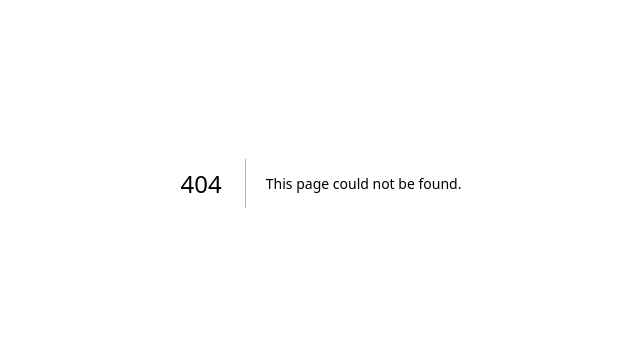
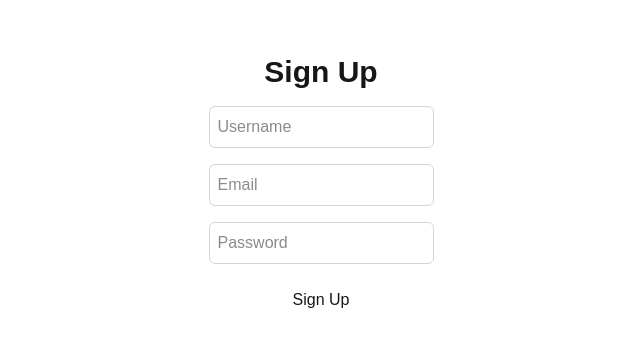
Before and after one commit to Alieeh/utilities-hub, a Next.js app: page /signup in a window 1280 px wide. Before the commit this address had no page. Shown: the part 217-564 px from the top of the page, without its empty margins (319-959 px from the left). Built offline with nearby package versions, Linux system fonts and the light colour scheme.

Commit message:
signup form and Validating the form data - using zod library

```diff
--- /dev/null
+++ b/app/lib/validation/signUpformSchema.ts
@@ -0,0 +1,9 @@
+import { z } from "zod";
+
+export const signUpformSchema = z.object({
+  username: z.string().min(3, "Username must be at least 3 characters"),
+  email: z.string().email("Invalid email address"),
+  password: z.string().min(6, "Password must be at least 6 characters"),
+});
+
+export type UserData = z.infer<typeof signUpformSchema>;
--- /dev/null
+++ b/app/signup/actions.ts
@@ -0,0 +1,36 @@
+'use server'
+
+import { signUpformSchema } from "../lib/validation/signUpformSchema";
+import { UserData } from '../lib/validation/signUpformSchema';
+
+
+export async function signup(state, formData) {
+    // 1. Validate the form data
+    const validationResult =  signUpformSchema.safeParse(
+        {
+            username: formData.get("username"),
+            email: formData.get("email"),
+            password: formData.get("password"),
+        });
+
+        if (!validationResult.success) {
+            console.log(formData);
+            return {
+                errors: validationResult.error.flatten().fieldErrors,
+                values:{
+                    username: formData?.get("username") || null,
+                    email: formData?.get("email") || null,
+                    password: formData?.get("password") || null,
+                }
+
+            };
+        }
+
+        console.log(formData);
+        const { username, email, password } = validationResult.data;
+    // 2. Check if the user already exists
+
+    // 3.create a new user
+
+    // 4. Create a session
+}
--- /dev/null
+++ b/app/signup/form.tsx
@@ -0,0 +1,57 @@
+'use client';
+
+import { signup } from './actions';
+import { useActionState } from 'react';
+
+export function SignupForm() {
+    const [state, action, pending] = useActionState(signup, undefined);
+
+  return (
+    <div className="flex flex-col items-center justify-center min-h-screen py-2">
+      <h1 className="text-3xl font-bold">Sign Up</h1>
+      <form action={action} className="flex flex-col space-y-4 mt-4">
+
+        <input
+          id="username"
+          name="username"
+          placeholder="Username"
+          defaultValue={state?.values?.username }
+          className="border border-gray-300 p-2 rounded-md"
+        />
+        {state?.errors?.username && (<p className="text-red-500">{state.errors.username}</p>)}
+
+        <input
+          id="email"
+          name="email"
+          defaultValue={state?.values?.email}
+          placeholder="Email"
+          className="border border-gray-300 p-2 rounded-md"
+          />
+          {state?.errors?.email && (<p className="text-red-500">{state.errors.email}</p>)}
+
+        <input
+            id="password"
+            name="password"
+          type="password"
+
+          placeholder="Password"
+          className="border border-gray-300 p-2 rounded-md"
+          />
+
+          {state?.errors?.password && (
+          <div className="text-sm text-red-500">
+            <p>Password must:</p>
+            <ul>
+              {state.errors.password.map((error) => (
+                <li key={error}>- {error}</li>
+              ))}
+            </ul>
+          </div>
+        )}
+        <button aria-disabled={pending} type="submit" className="mt-2 w-full">
+        {pending ? 'Submitting...' : 'Sign Up'}
+      </button>
+      </form>
+    </div>
+  );
+}
--- /dev/null
+++ b/app/signup/page.tsx
@@ -0,0 +1,7 @@
+import { SignupForm } from "./form";
+
+export default function SignupPage() {
+    return (
+        <SignupForm/>
+    );
+}
```
Also changed, not shown: package.json (+5 -4 lines), 1 other file (tests, documents, lock files or other folders).
